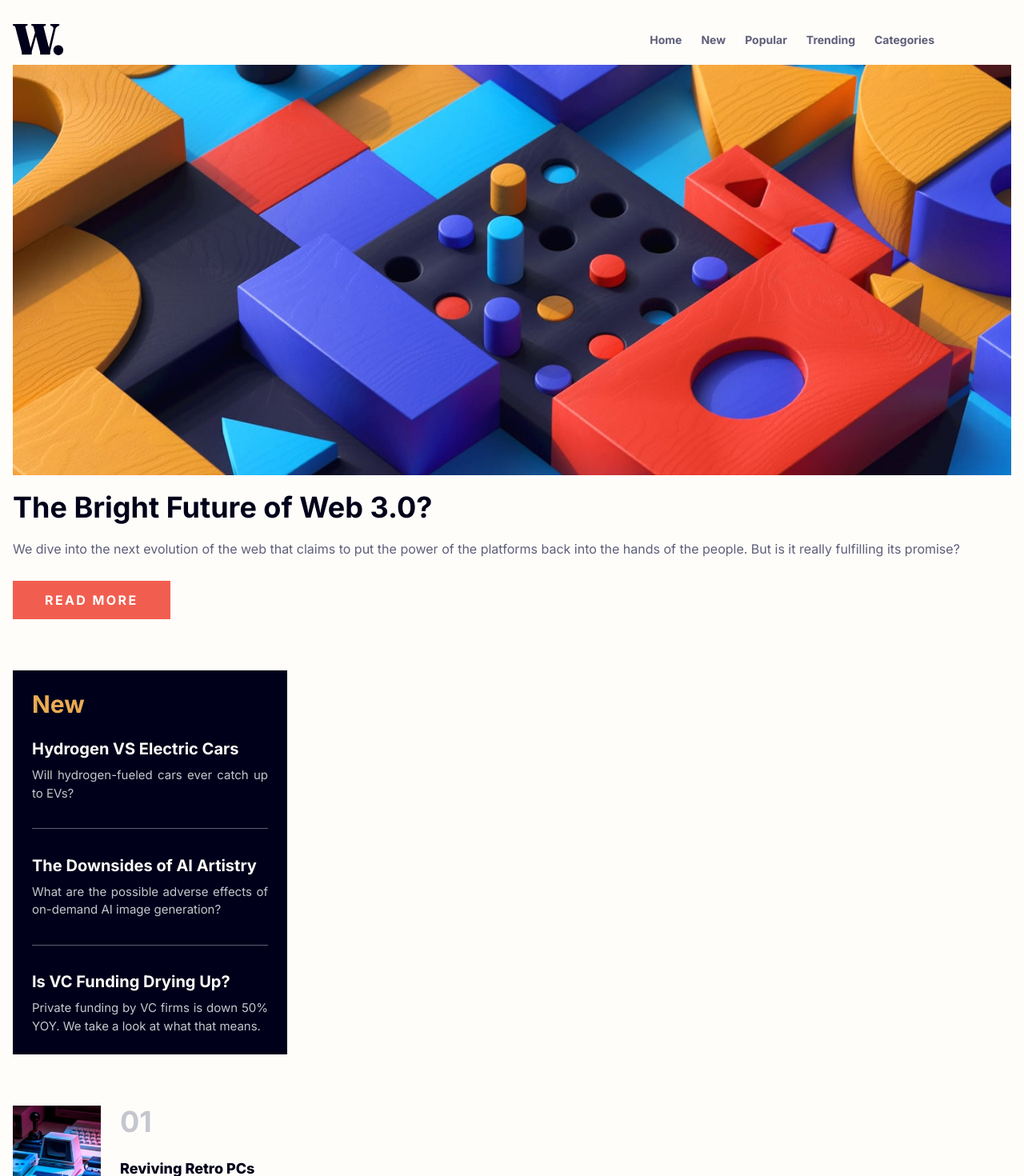
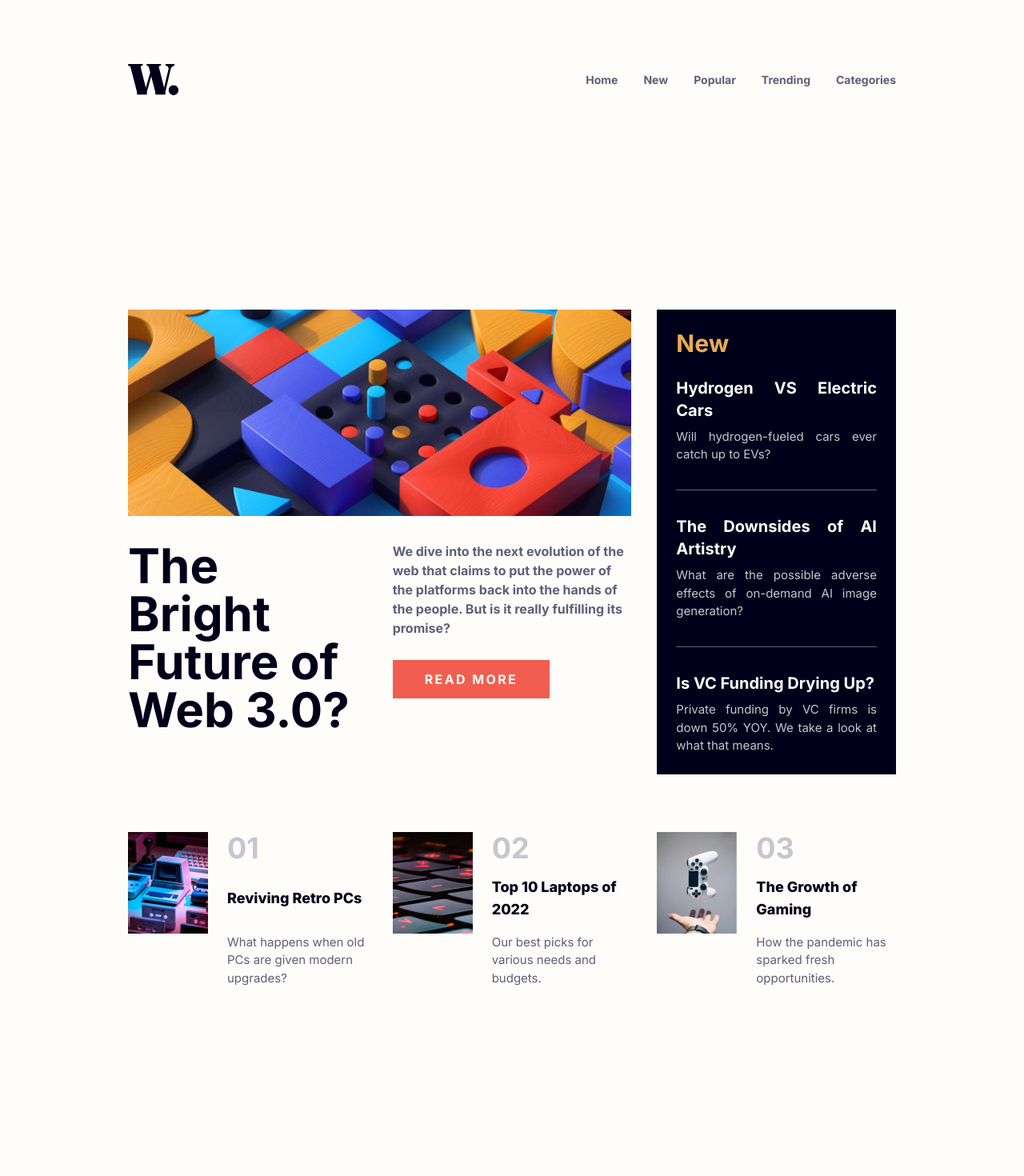
Before and after one commit to Odohofre/news-homepage, a React (Vite) app: page / in a window 1280 px wide. Shown: the top 1470 px of the page at 80% size. Built offline with nearby package versions, Linux system fonts and the light colour scheme.

Commit message:
create the desktop version

```diff
--- a/src/components/Aside.jsx
+++ b/src/components/Aside.jsx
@@ -9,7 +9,7 @@ function News({ title, content }) {
 
 export default function Aside() {
   return (
-    <aside className="bg-neutral-blue-700 px-6 py-6 text-justify max-w-[343px]">
+    <aside className="bg-neutral-blue-700 px-6 py-6 text-justify max-w-[343px max-h-fit col-span-1 row-span-2">
       <h2 className="text-3xl text-primary-soft-orange font-bold mb-6">New</h2>
       <div className="space-y-8">
         <News
--- a/src/components/Footer.jsx
+++ b/src/components/Footer.jsx
@@ -2,9 +2,12 @@ import { gamingImage, pcImage, laptopImage } from "../imageList";
 
 function FooterNews({ title, subtitle, contents, imgSrc }) {
   return (
-    <article className="flex space-x-6">
-      <img src={imgSrc} width={110} alt="" />
-      <div className="flex flex-col justify-between">
+    <article className="flex space-x-6 md:col-span-1">
+      <div className="shrink-0">
+        <img src={imgSrc} width={100} height={127} alt="" />
+      </div>
+
+      <div className="flex flex-col justify-between md:space-y-2 h-full">
         <h2 className="font-bold text-4xl">{title}</h2>
         <h3 className="text-lg font-extrabold text-neutral-blue-700">
           {subtitle}
@@ -17,7 +20,7 @@ function FooterNews({ title, subtitle, contents, imgSrc }) {
 
 export default function Footer() {
   return (
-    <footer className="my-16 space-y-7">
+    <footer className="my-16 md:my-10 space-y-7 md:space-y-0 col-span-3 row-span-1 md:grid md:grid-rows-1 md:grid-cols-3 md:gap-8">
       <FooterNews
         title="01"
         imgSrc={pcImage}
--- a/src/components/Layout.jsx
+++ b/src/components/Layout.jsx
@@ -5,11 +5,11 @@ import NavBar from "./NavBar";
 
 export default function Layout() {
   return (
-    <>
+    <div className="md:grid md:grid-cols-3 md:grid-rows-12 gap-8 w-full mb-10">
       <NavBar />
       <Main />
       <Aside />
       <Footer />
-    </>
+    </div>
   );
 }
--- a/src/components/Main.jsx
+++ b/src/components/Main.jsx
@@ -2,7 +2,7 @@ import { desktopWeb3Image, mobileWeb3Image } from "../imageList";
 
 export default function Main() {
   return (
-    <main className="mt-3 mb-16">
+    <main className="mt-3 md:m-0 mb-16 col-span-2 row-span-2">
       <section>
         <picture>
           <img
@@ -21,12 +21,12 @@ export default function Main() {
           />
         </picture>
       </section>
-      <section className="mt-5">
-        <h1 className="text-neutral-blue-700 text-4xl font-bold">
+      <section className="mt-5 md:mt-8 md:grid md:grid-rows-1 md:grid-cols-2 md:gap-8">
+        <h1 className="text-neutral-blue-700 text-4xl md:text-6xl font-bold md:row-span-1 md:col-span-1">
           The Bright Future of Web 3.0?
         </h1>
-        <div>
-          <p className="text-neutral-blue-300 mt-5 text-base">
+        <div className="md:">
+          <p className="text-neutral-blue-300 mt-5 md:mt-0 text-base font-bold">
             We dive into the next evolution of the web that claims to put the
             power of the platforms back into the hands of the people. But is it
             really fulfilling its promise?
--- a/src/components/NavBar.jsx
+++ b/src/components/NavBar.jsx
@@ -27,8 +27,8 @@ export default function NavBar() {
   }, []);
 
   return (
-    <Fragment className="col-span-3 row-span-1">
-      <nav className="flex max-w-6xl items-center justify-between text-lg font-bold pb-6 md:p-0">
+    <header className="col-span-3 row-span-1">
+      <nav className="flex md:w-full items-center justify-between text-lg font-bold pb-6 md:p-0">
         <div className="flex items-center flex-shrink-0">
           <a href="#">
             <img className="w-16" src={logo} alt="Brand Logo" />
@@ -37,22 +37,22 @@ export default function NavBar() {
 
         {/* DESKTOP NAV */}
         <div
-          className={`hidden md:flex md:items-center w-full text-neutral-blue-300 md:w-auto `}
+          className={`hidden md:flex md:items-center md:justify-between w-full text-neutral-blue-300 md:w-auto `}
         >
-          <div className="text-sm">
-            <a href="#" className="block mt-4 md:inline md:mt-0 mr-6">
+          <div className="text-sm space-x-8">
+            <a href="#" className="block mt-4 md:inline md:mt-0">
               Home
             </a>
 
-            <a href="#" className="block mt-4 md:inline md:mt-0 mr-6">
+            <a href="#" className="block mt-4 md:inline md:mt-0">
               New
             </a>
 
-            <a href="#" className="block mt-4 md:inline md:mt-0 mr-6">
+            <a href="#" className="block mt-4 md:inline md:mt-0">
               Popular
             </a>
 
-            <a href="#" className="block mt-4 md:inline md:mt-0 mr-6">
+            <a href="#" className="block mt-4 md:inline md:mt-0">
               Trending
             </a>
 
@@ -110,6 +110,6 @@ export default function NavBar() {
           } w-full h-screen bg-neutral-blue-700/50 fixed top-0 right-0 inset-y-0 left-0`}
         ></div>
       </nav>
-    </Fragment>
+    </header>
   );
 }
--- a/src/index.css
+++ b/src/index.css
@@ -2,13 +2,18 @@
 @tailwind components;
 @tailwind utilities;
 
-
 body {
   width: 100%;
-  background-color:  #fffdfa;
-  font-family: 'Inter';
+  background-color: #fffdfa;
+  font-family: "Inter";
   color: #c5c6ce;
   font-weight: 400;
   font-size: 15px;
   padding: 30px 16px 40px;
 }
+
+@media screen and (min-width: 1280px) {
+  body {
+    padding: 80px 160px 40px;
+  }
+}
```
